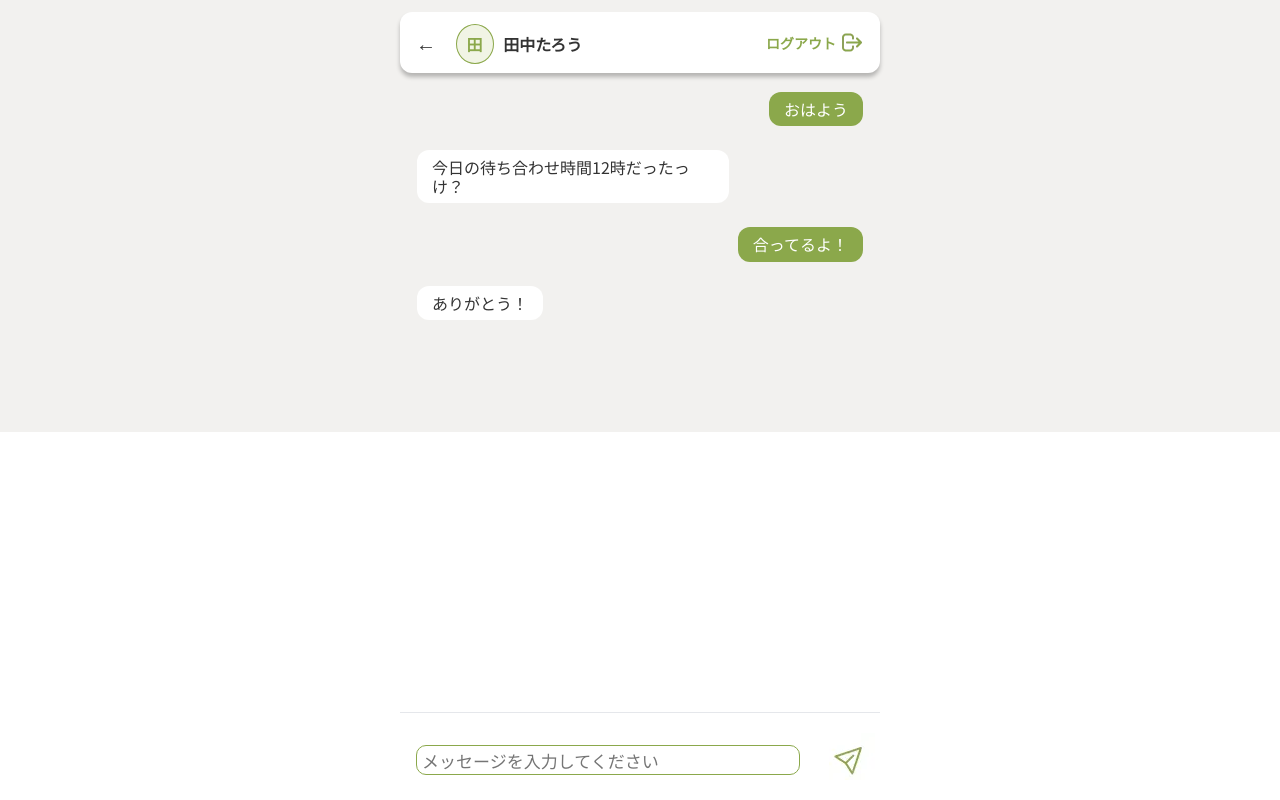
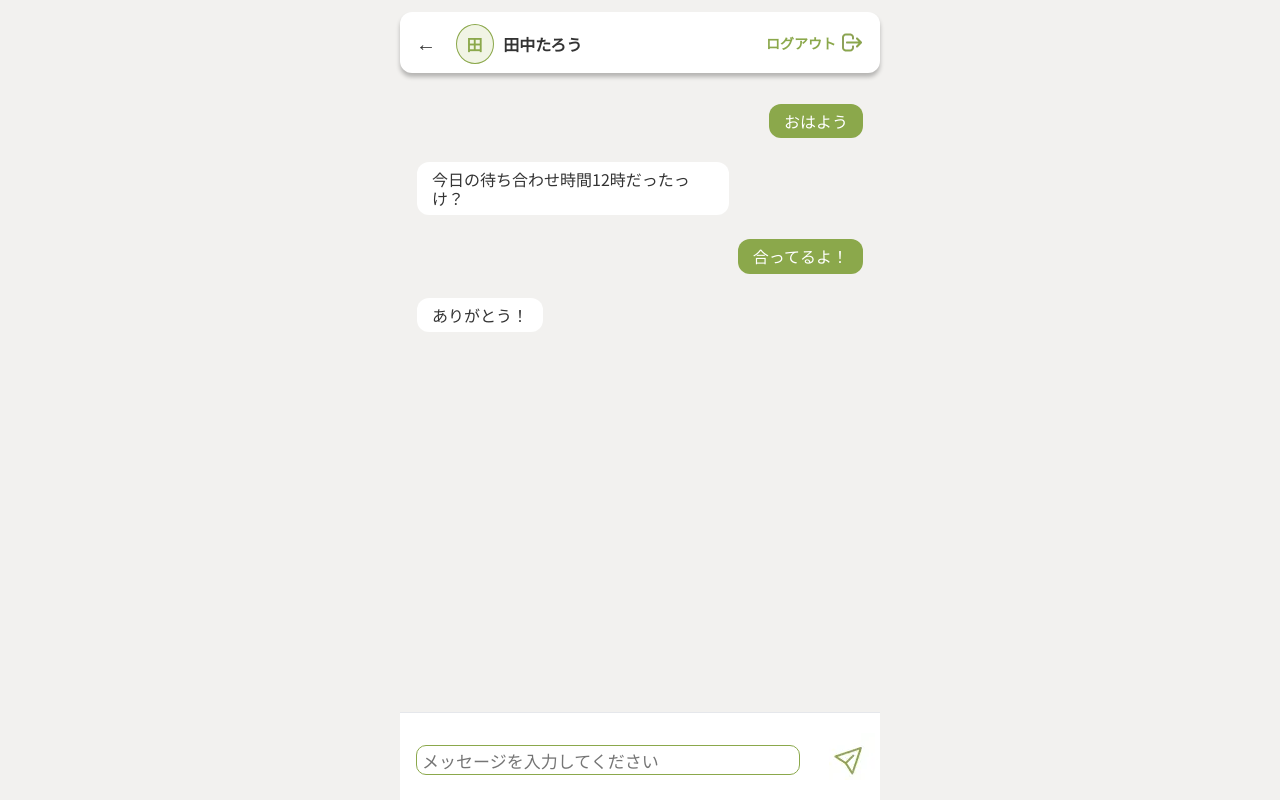
Before and after one commit to RareTECH-I-Spring25/MyChat, a Flask app: page /child/channel/1 in a window 1280 px wide. Run offline with Flask 2, Linux system fonts and the light colour scheme.

Commit message:
チャット画面の背景色修正

```diff
--- a/ChatApp/templates/child/chat.html
+++ b/ChatApp/templates/child/chat.html
@@ -5,7 +5,7 @@
 {% endblock %}
 
 {% block body %}
-<div class="bg-main">
+<div class="dashboard__child bg-main">
     <div class="charroom__child-wrap">
         {% with user_name=friend, is_chat=True, friend=friend %}
         {% include 'header.html' %}
```
